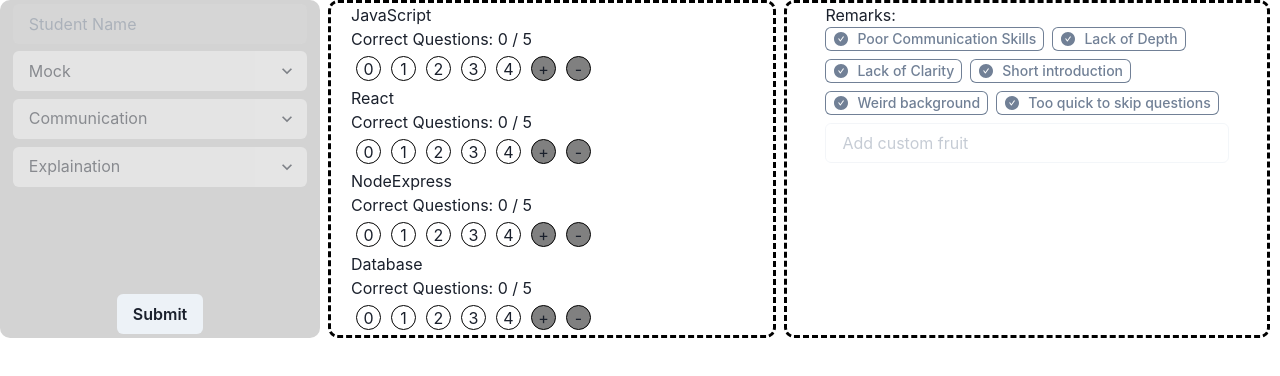
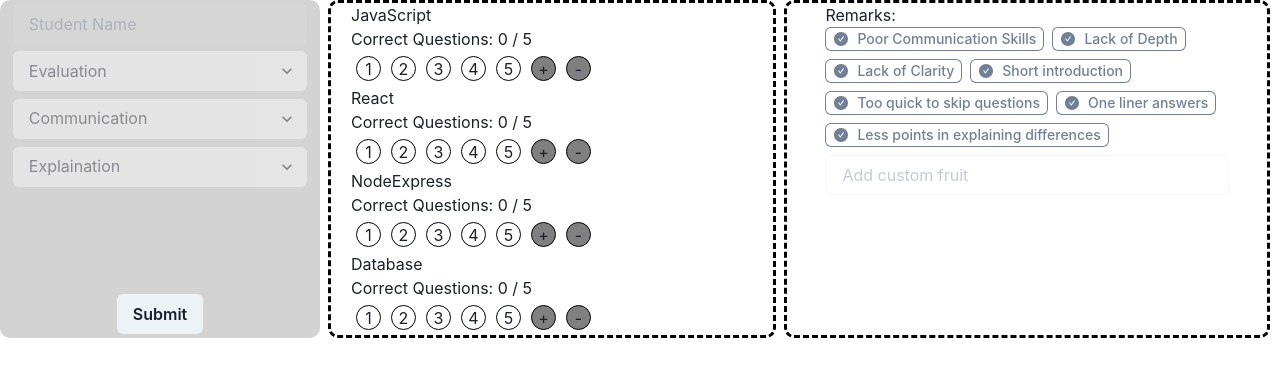
Before and after one commit to curiosityr0ver/Cuvette_Evaluation_App, a React (Vite) app in the folder client/: page /student/new in a window 1280 px wide. Shown: the top 376 px of the page. Built offline with nearby package versions, Linux system fonts and the light colour scheme; no server answers.

Commit message:
kumar sir changes

```diff
--- a/client/api/students.js
+++ b/client/api/students.js
@@ -1,9 +1,9 @@
 import axios from 'axios';
 
-const SERVER_URL =
-    import.meta.env.VITE_APP_SERVER_URL || "http://localhost:5000";
+// const SERVER_URL =
+//     import.meta.env.VITE_APP_SERVER_URL || "http://localhost:5000";
 
-// const SERVER_URL = "http://localhost:5000";
+const SERVER_URL = "http://localhost:5000";
 
 
 export const login = async (pin) => {
--- a/client/data/Remarks.js
+++ b/client/data/Remarks.js
@@ -3,7 +3,8 @@ export const remarks = [
     "Lack of Depth",
     "Lack of Clarity",
     "Short introduction",
-    "Weird background",
     "Too quick to skip questions",
+    "One liner answers",
+    "Less points in explaining differences"
     // Add more questions as needed
 ];
--- a/client/src/components/SubjectMarkingWidget.jsx
+++ b/client/src/components/SubjectMarkingWidget.jsx
@@ -48,7 +48,7 @@ const SubjectMarkingWidget = ({ subjectName, results, setResults, auth }) => {
 			<h2>{subjectName}</h2>
 			<p>
 				Correct Questions: {correctCount + partiallyCorrectCount * 0.5} /{" "}
-				{totalQuestions}
+				{questionStates.length}
 			</p>
 			<div style={{ display: "flex", flexWrap: "wrap" }}>
 				{questionStates.map((state, index) => (
@@ -64,10 +64,11 @@ const SubjectMarkingWidget = ({ subjectName, results, setResults, auth }) => {
 							border: "1px solid #000",
 							margin: "5px",
 							backgroundColor: getColor(state),
+							cursor: auth ? "pointer" : "default",
 						}}
 						onClick={() => toggleMark(index)}
 					>
-						{index}
+						{index + 1}
 					</div>
 				))}
 				<div
--- a/client/src/dashboard/Dashboard.jsx
+++ b/client/src/dashboard/Dashboard.jsx
@@ -1,11 +1,13 @@
 // Dashboard.js
 import { useState, useEffect } from "react";
-import { Link } from "react-router-dom";
+import { useNavigate } from "react-router-dom";
 import styles from "./Dashboard.module.css";
 import NavBar from "../components/NavBar";
+import { Button } from "@chakra-ui/react";
 
 const Dashboard = ({ students, auth, setAuth }) => {
 	const [loading, setLoading] = useState(true);
+	const navigate = useNavigate();
 
 	useEffect(() => {
 		if (students) {
@@ -79,8 +81,16 @@ const Dashboard = ({ students, auth, setAuth }) => {
 								<td>{totalScore(student?.results)}</td> */}
 								<td>{student.remark}</td>
 								<td>
-									<Link to={`/student/view/${student._id}`}>View</Link>
-									<Link to={`/student/edit/${student._id}`}>Edit</Link>
+									<Button
+										onClick={() => navigate(`/student/view/${student._id}`)}
+									>
+										View
+									</Button>
+									<Button
+										onClick={() => navigate(`/student/edit/${student._id}`)}
+									>
+										Edit
+									</Button>
 								</td>
 								<td>{student?.author}</td>
 							</tr>
--- a/client/src/pages/AddStudent.jsx
+++ b/client/src/pages/AddStudent.jsx
@@ -9,7 +9,7 @@ import { UserContext } from "../context/UserContext";
 
 const AddStudent = () => {
 	const [name, setName] = useState();
-	const [interview, setInterview] = useState("Mock");
+	const [interview, setInterview] = useState("Evaluation");
 	const [results, setResults] = useState();
 	const [remark, setRemark] = useState([]);
 	const [communication, setCommunication] = useState();
@@ -81,8 +81,8 @@ const AddStudent = () => {
 						disabled={!auth}
 						placeholder="Select Interview Type"
 					>
+						<option value="Evaluation">Evaluation</option>
 						<option value="Mock">Mock</option>
-						<option value="Evaluation">Evaluation</option>
 					</Select>
 					<Select
 						value={communication}
@@ -91,8 +91,8 @@ const AddStudent = () => {
 						disabled={!auth}
 						placeholder="Communication"
 					>
-						<option value="Fluent">Fluent</option>
-						<option value="Mid">Mid</option>
+						<option value="Good">Good</option>
+						<option value="Mid">Avg</option>
 						<option value="Below Avg">Below Avg</option>
 					</Select>
 					<Select
@@ -102,8 +102,8 @@ const AddStudent = () => {
 						disabled={!auth}
 						placeholder="Explaination"
 					>
-						<option value="Excellent">Excellent</option>
 						<option value="Good">Good</option>
+						<option value="Mid">Avg</option>
 						<option value="Below Avg">Below Avg</option>
 					</Select>
 					<Button mt={"100"} onClick={handleSubmit} disabled={!auth}>
```
